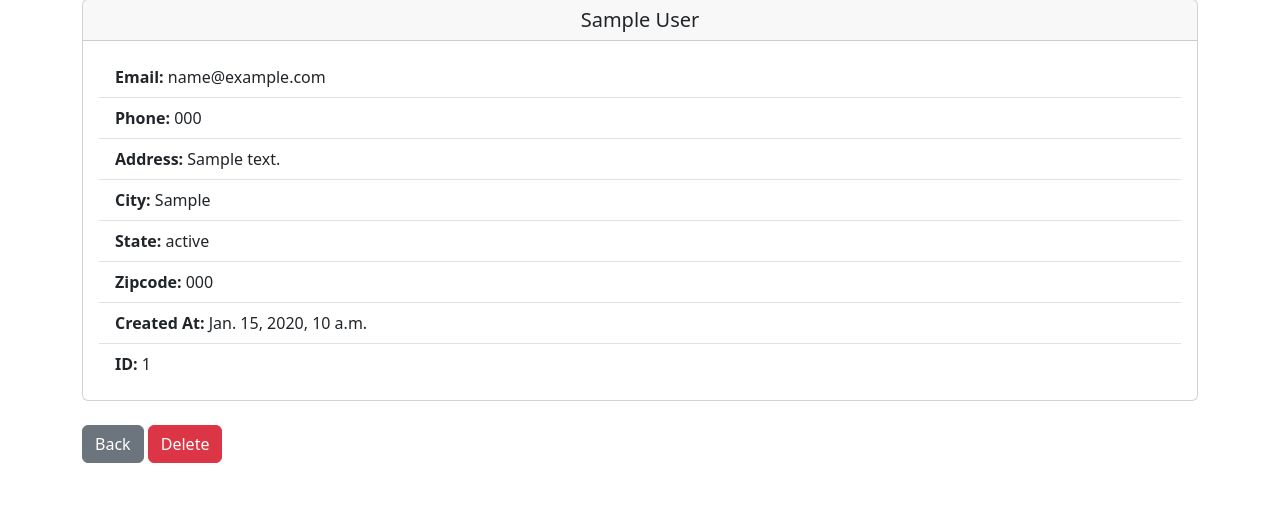
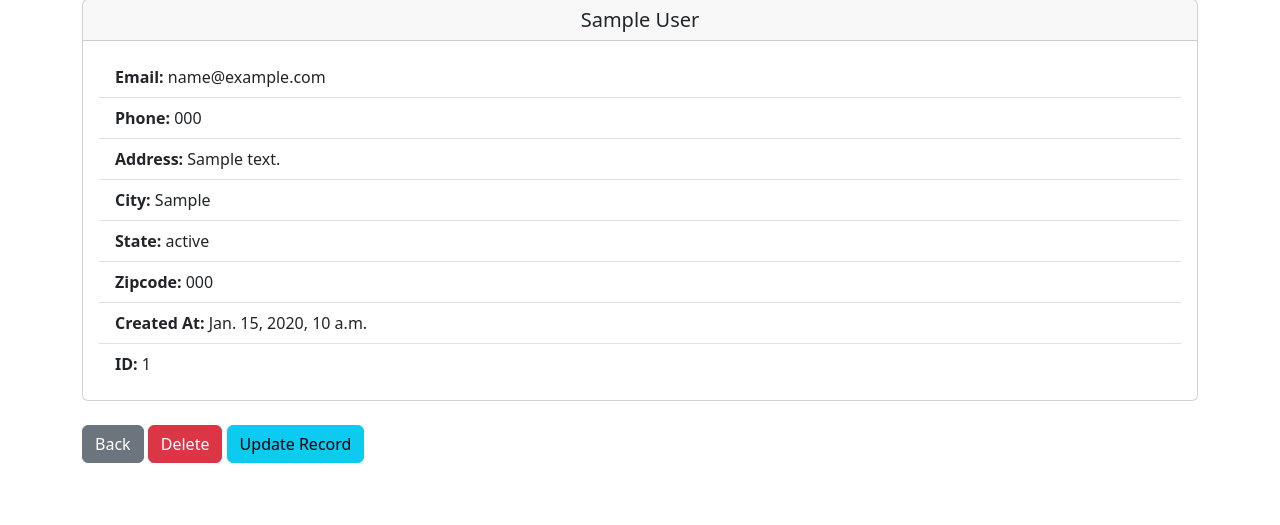
Before and after one commit to TharHtet236401/CRM, a Django app: page /record/1 in a window 1280 px wide. Shown: the part 161-686 px from the top of the page. Run offline with Django 5.2, Linux system fonts and the light colour scheme; a user stored in the database is signed in; tables that the repository leaves empty hold one stand-in row (values such as "Sample post").

Commit message:
add update feature

```diff
--- a/dcrmApp/templates/record.html
+++ b/dcrmApp/templates/record.html
@@ -39,4 +39,5 @@
 
 <a href="{% url 'home' %}" class="btn btn-secondary">Back</a>
 <a href="{% url 'delete_record' record.id %}" class="btn btn-danger">Delete</a>
+<a href="{% url 'update_record' record.id %}" class="btn btn-info">Update Record</a>
 {% endblock %}
--- a/dcrmApp/urls.py
+++ b/dcrmApp/urls.py
@@ -8,4 +8,5 @@ urlpatterns = [
     path('record/<int:pk>', views.customer_record, name='record'),
     path('delete_record/<int:pk>', views.delete_record, name='delete_record'),
     path('add_record/', views.add_record, name='add_record'),
+    path('update_record/<int:pk>', views.update_record, name='update_record'),
 ]
--- a/dcrmApp/views.py
+++ b/dcrmApp/views.py
@@ -71,6 +71,19 @@ def add_record(request):
         messages.error(request, "You must be logged in to add a record")
         return redirect('home')
 
+def update_record(request, pk):
+    if request.user.is_authenticated:
+        record = Record.objects.get(id=pk)
+        form = AddRecordForm(request.POST or None, instance=record)
+        if request.method == 'POST':
+            if form.is_valid():
+                form.save()
+                return redirect('home')
+        return render(request, 'update_record.html',{'form':form})
+    else:
+        messages.error(request, "You must be logged in to update a record")
+        return redirect('home')
+
 def logout_user(request):
     logout(request)
     messages.success(request, "You have been logged out!")
```
Also changed, not shown: dcrmApp/templates/update_record.html (added, +12 -0 lines).
